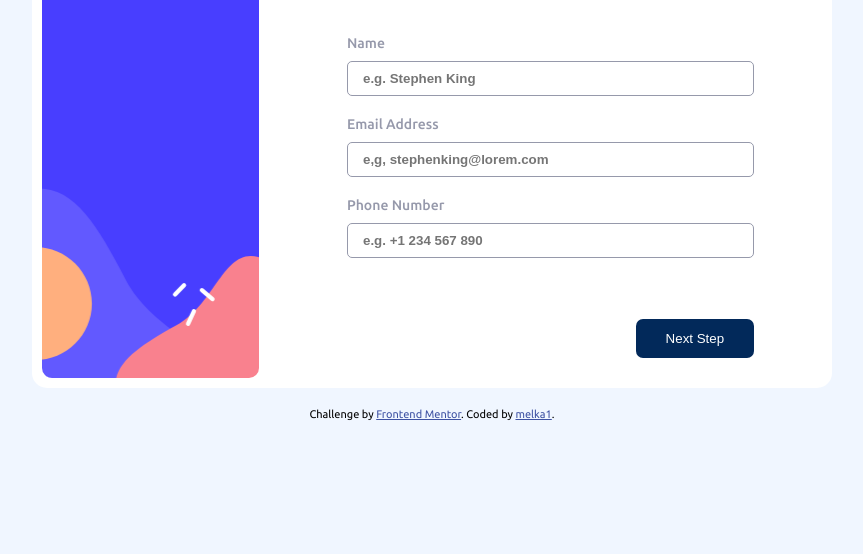
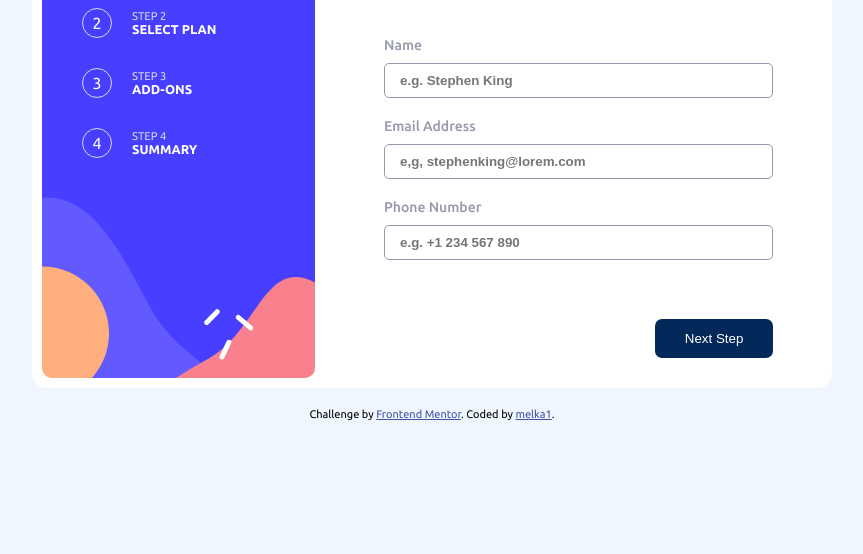
Before and after one commit to Melka1/multi-step-form, a plain HTML site: page index.html in a window 1280 px wide. Shown: the part 246-800 px from the top of the page, without its empty margins (208-1071 px from the left). Drawn offline with nearby package versions, Linux system fonts and the light colour scheme.

Commit message:
first page ui completed

```diff
--- a/index.html
+++ b/index.html
@@ -13,7 +13,46 @@
 </head>
 <body>
   <main>
-    <div class="navigation"></div>
+    <div class="navigation">
+      <ul>
+        <li>
+          <div class="user--info">
+            <div class="order"><p>1</p></div>
+            <div class="desc">
+              <p class="order--level">STEP 1</p>
+              <p class="order--name">YOUR INFO</p>
+            </div>
+          </div>
+        </li>
+        <li>
+          <div class="select--plan">
+            <div class="order"><p>2</p></div>
+            <div class="desc">
+              <p class="order--level">STEP 2</p>
+              <p class="order--name">SELECT PLAN</p>
+            </div>
+          </div>
+        </li>
+        <li>
+          <div class="add-ons">
+            <div class="order"><p>3</p></div>
+            <div class="desc">
+              <p class="order--level">STEP 3</p>
+              <p class="order--name">ADD-ONS</p>
+            </div>
+          </div>
+        </li>
+        <li>
+          <div class="summary">
+            <div class="order"><p>4</p></div>
+            <div class="desc">
+              <p class="order--level">STEP 4</p>
+              <p class="order--name">SUMMARY</p>
+            </div>
+          </div>
+        </li>
+      </ul>
+    </div>
     <div class="form">
       <form action="#">
         <h1>Personal info</h1>
--- a/styles.scss
+++ b/styles.scss
@@ -12,6 +12,8 @@ $White: hsl(0, 0%, 100%);
 * {
     box-sizing: border-box;
     // border: 1px solid;
+    margin: 0;
+    padding: 0;
 }
 html {
     width: 100%;
@@ -20,8 +22,6 @@ html {
 body {
     font-family: 'Ubuntu', sans-serif;
     font-size: 16px;
-    margin: 0;
-    padding: 0;
     display: flex;
     flex-direction: column;
     align-items: center;
@@ -41,12 +41,50 @@ body {
         border-radius: 15px;
         background: $White;
         .navigation {
-            width: 40%;
+            width: 50%;
             background: url('./assets/images/bg-sidebar-desktop.svg');
             background-position: center;
             border-radius: 10px;
             background-size: cover;
             border: none;
+            padding: 50px 40px;
+            ul li {
+                list-style: none;
+                margin-bottom: 30px;
+                &>div {
+                    display: flex;
+                    flex-direction: row;
+                    align-items: center;
+                    gap: 20px;
+                    color: white;
+                    .order {
+                        width:30px;
+                        height: 30px;
+                        border:1px solid $Light-gray;
+                        border-radius: 50%;
+                        display: flex;
+                        align-items: center;
+                        justify-content: center;
+                        p {
+                            //color: white;
+                        }
+                    }
+                    .desc {
+                        display: flex;
+                        flex-direction: column;
+                        justify-content: space-between;
+                        .order--level {
+                            font-size: 0.7rem;
+                            color: $Light-gray;
+                        }
+                        .order--name {
+                            font-size: 0.8rem;
+                            font-weight: 600;
+                        }
+                    }
+                }
+            }
+
         }
         .form {
             width: -webkit-fill-available;
@@ -60,6 +98,9 @@ body {
             form {
                 display: flex;
                 flex-direction: column;
+                width: 80%;
+                height: 100%;
+                margin: auto;
                 h1, label {
                     color: $Marine-blue;
                 }
@@ -78,9 +119,6 @@ body {
                 p, label, input {
                     color: $Cool-gray;
                 }
-                width: 75%;
-                height: 100%;
-                margin: auto;
                 input {
                     height: 35px;
                     border-radius: 5px;
```
Also changed, not shown: styles.css, 1 other file.
